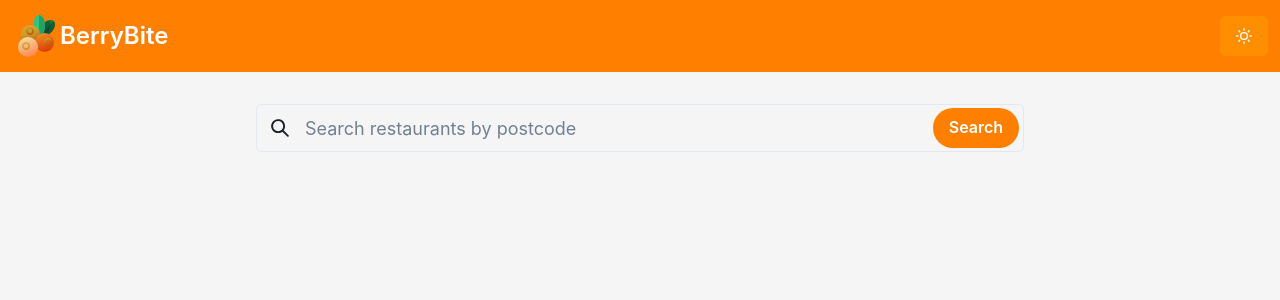
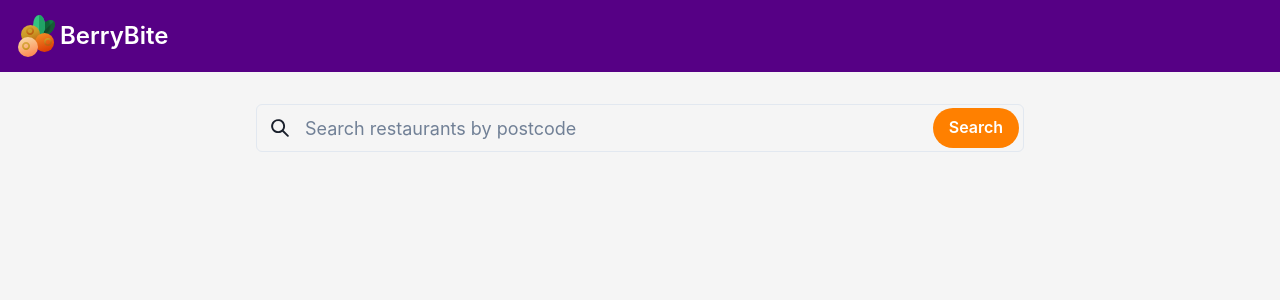
Before and after one commit to sjunaiduk/berrybites, a React (Vite) app in the folder src/berrybite.ui/: page / in a window 1280 px wide. Shown: the top 300 px of the page. Built offline with nearby package versions, Linux system fonts and the light colour scheme.

Commit message:
remove theme toggle button, change navbar color

```diff
--- a/src/berrybite.ui/src/components/Navbar/Navbar.tsx
+++ b/src/berrybite.ui/src/components/Navbar/Navbar.tsx
@@ -1,31 +1,14 @@
-import { Button, HStack, Image, Text, useColorMode } from "@chakra-ui/react";
-import { MoonIcon, SunIcon } from "@chakra-ui/icons";
+import { HStack, Image, Text } from "@chakra-ui/react";
 import logo from "../../assets/berrybitelogo.svg";
 const Navbar = () => {
-  const { colorMode, toggleColorMode } = useColorMode();
-
   return (
-    <HStack
-      justifyContent={"space-between"}
-      px={3}
-      py={3}
-      bg={`#ff8000`}
-      color={`${colorMode == "dark" ? "white" : "#ff8000"}`}
-    >
+    <HStack justifyContent={"space-between"} px={3} py={3} bg={`#560085`}>
       <HStack spacing={0}>
         <Image src={logo} />
         <Text color={"white"} fontWeight={600} fontSize={"x-large"}>
           BerryBite
         </Text>
       </HStack>
-      <Button
-        className={`${colorMode == "dark" ? "moon-icon" : "sun-icon"}`}
-        onClick={() => toggleColorMode()}
-        bg={"#ff9e007d"}
-        data-testid={"toggle-theme"}
-      >
-        {colorMode == "dark" ? <MoonIcon /> : <SunIcon color={"white"} />}
-      </Button>
     </HStack>
   );
 };
```
Also changed, not shown: 1 other file (tests, documents, lock files or other folders).
